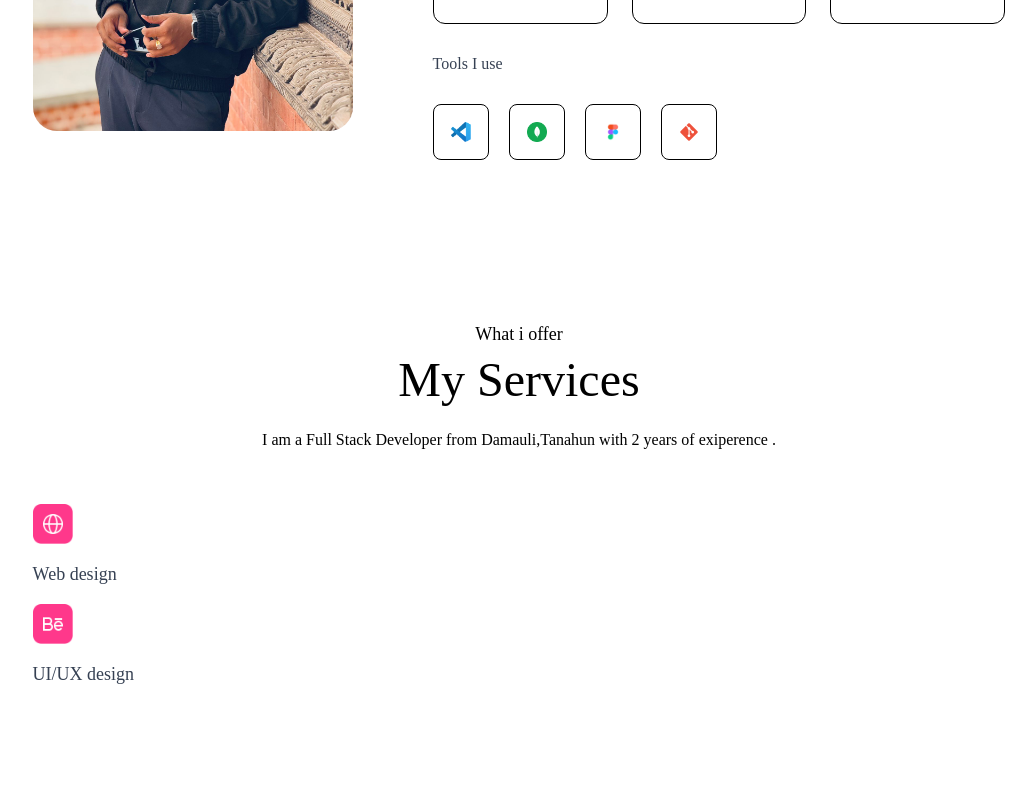
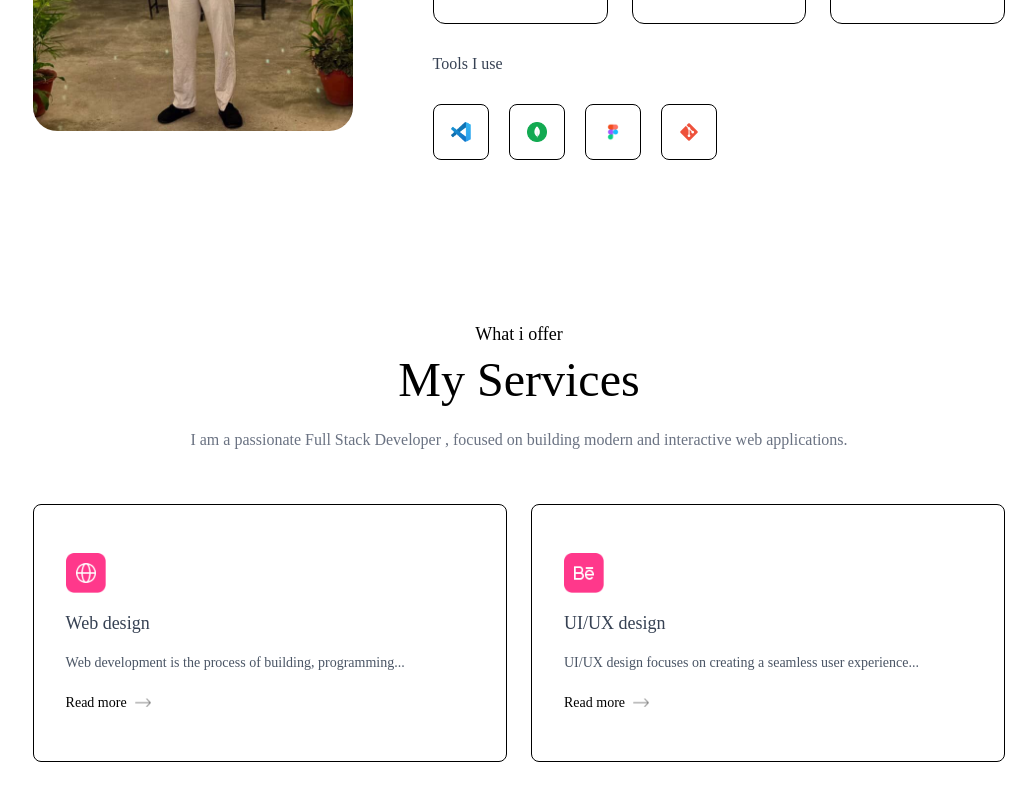
Before and after one commit to biswaslohani123/MY-PORTFOLIO, a Next.js app: page / in a window 1280 px wide. Shown: the part 1329-2129 px from the top of the page, without its empty margins (121-1157 px from the left). Before the commit the page ends 2073 px from the top, so only its background shows below. Built offline with nearby package versions, Linux system fonts and the light colour scheme; a web font is replaced by a local one.

Commit message:
completed services  section

```diff
--- a/app/components/Header.jsx
+++ b/app/components/Header.jsx
@@ -36,7 +36,7 @@ const Header = () => {
 
             } className=' w-4'/></a>
 
-            <a href="/sample-resume.pdf" download className='px-10 py-3 border rounded-full border-gray-500 flex items-center gap-2'>My Resume  <Image alt='' src={assets.right_arrow_white
+            <a href="#"  className='px-10 py-3 border rounded-full border-gray-500 flex items-center gap-2'>My Resume  <Image alt='' src={assets.right_arrow_white
 
             } className=' w-4'/></a>
         </div>
--- a/app/components/Services.jsx
+++ b/app/components/Services.jsx
@@ -8,13 +8,18 @@ const Services = () => {
       <h4 className='text-center mb-2 text-lg '>What i offer</h4>
       <h2 className='text-center text-5xl '>My Services</h2>
 
-      <p className='text-center max-w-2xl mx-auto mt-5 mb-12 '>I am a Full Stack Developer from Damauli,Tanahun with 2 years of exiperence .</p>
+        <p className='text-center max-w-2xl mx-auto mt-5 mb-12 text-gray-500 transition-all duration-300 hover:text-black hover:translate-y-1'>I am a passionate Full Stack Developer , focused on building modern and interactive web applications.
+        </p>
 
-      <div className=''>
+      <div className='grid grid-cols-2 gap-6 my-10'>
         {serviceData.map(({icon, title, description, link}, index) => {
-            return <div key={index}>
+            return <div key={index} className='border border-black rounded-lg px-8 py-12 cursor-pointer hover:bg-amber-50 transform transition-all hover:shadow-lg hover:shadow-black duration-300 ease-in-out hover:scale-[1.02]'>
                 <Image alt='' src={icon} className='w-10'/>
                 <h3 className='text-lg my-4 text-gray-700'>{title}</h3>
+                <p className='text-sm text-gray-600 leading-5'>{description}</p>
+                <a href={link} className='flex items-center gap-2 text-sm mt-5'>
+                  Read more <Image src={assets.right_arrow} alt='' className='w-4'/>
+                </a>
             </div>
         })}
       </div>
```
Also changed, not shown: assets/user-image.png.
